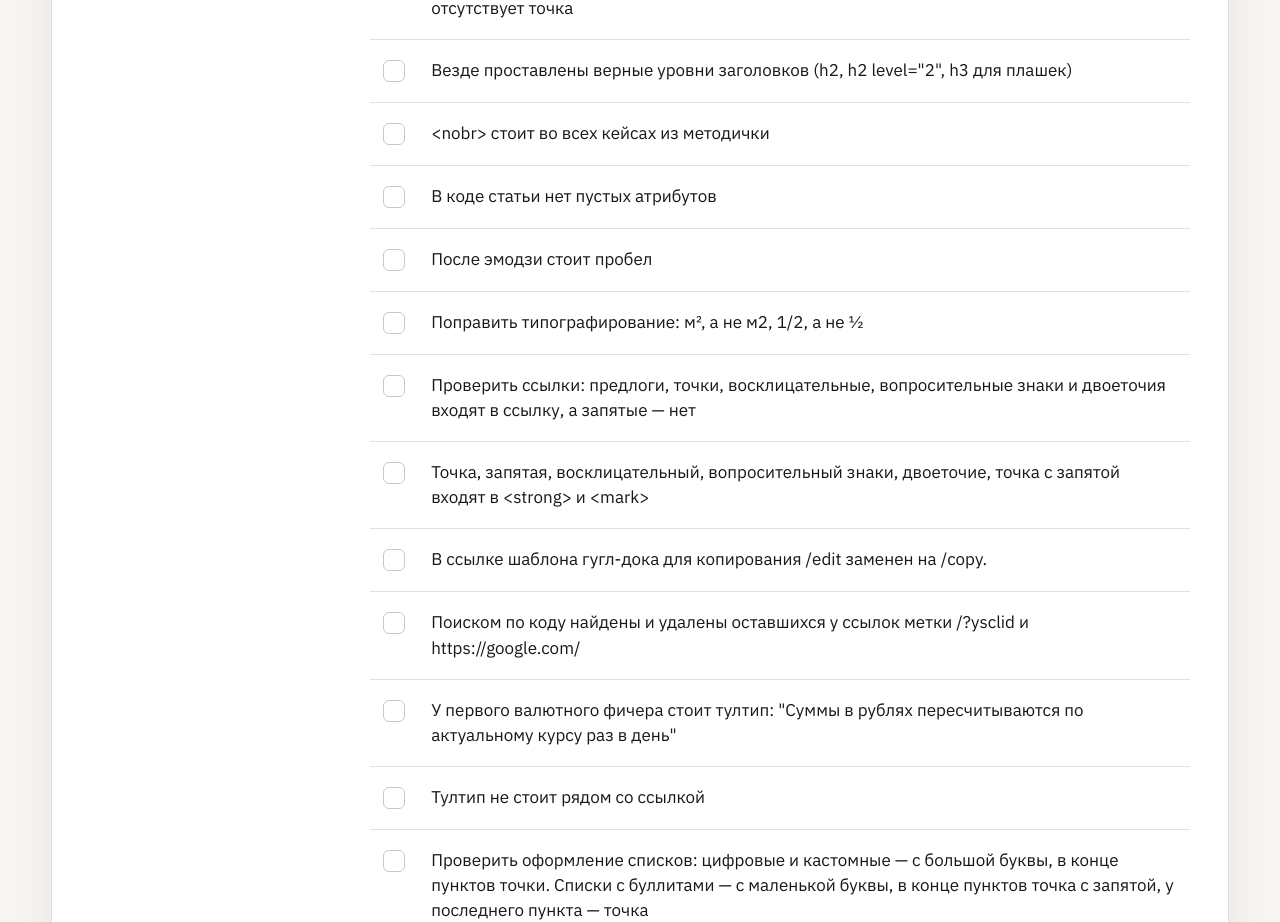
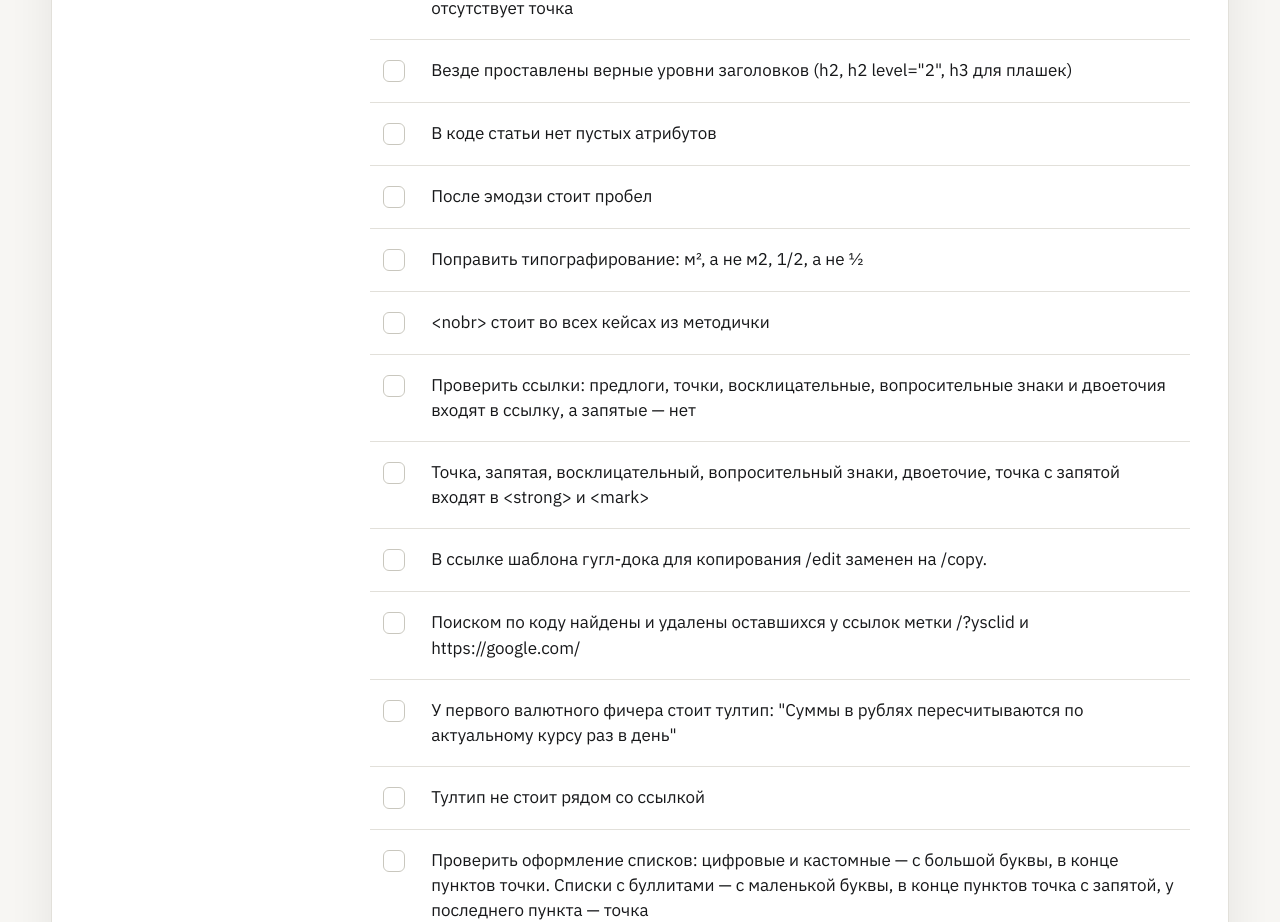
Before and after one commit to Nenegodova/checklist-app-agent, a React (Vite) app: page / in a window 1280 px wide. Shown: the part 1140-2062 px from the top of the page. Built offline with nearby package versions, Linux system fonts and the light colour scheme.

Commit message:
Update checklist-data.js

```diff
--- a/src/checklist-data.js
+++ b/src/checklist-data.js
@@ -1439,10 +1439,10 @@ export const DATA = {
       id: "heading-levels",
       text: 'Везде проставлены верные уровни заголовков (h2, h2 level="2", h3 для плашек)',
     },
-    { text: "<nobr> стоит во всех кейсах из методички" },
     { text: "В коде статьи нет пустых атрибутов" },
     { text: "После эмодзи стоит пробел" },
     { text: "Поправить типографирование: м², а не м2, 1/2, а не ½" },
+      { text: "<nobr> стоит во всех кейсах из методички" },
     {
       text: "Проверить ссылки: предлоги, точки, восклицательные, вопросительные знаки и двоеточия входят в ссылку, а запятые — нет",
     },
```
